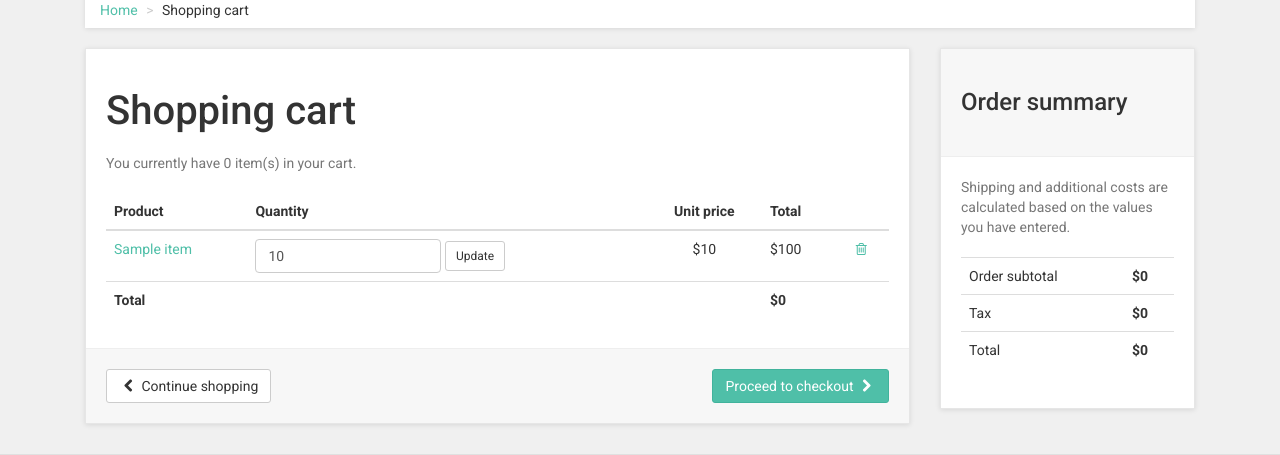
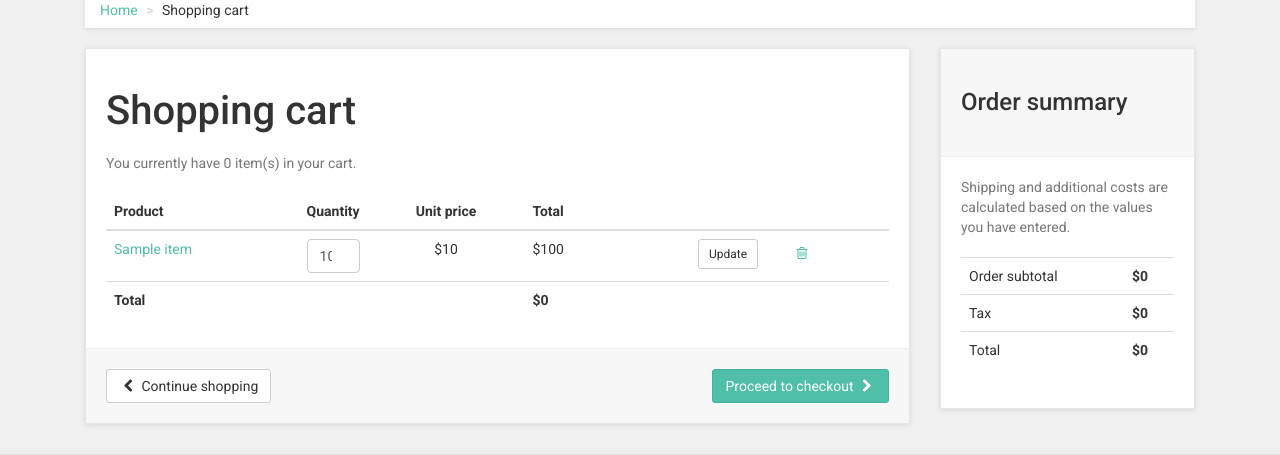
Before and after one commit to sirhanningfield/cart, a Laravel app: template resources/views/cart/cartIndex.blade.php in a window 1280 px wide. Shown: the part 151-606 px from the top of the page. Run offline with Laravel 8, Linux system fonts and the light colour scheme; the template is opened without the code that fills it: most values are stand-ins (such as "Sample title", 1, 10 or a date in 2020); settings files or empty folders that the repository lacks are supplied; some libraries are stand-ins or nearby versions.

Commit message:
changes cartindex.php view to move update button and bin

```diff
--- a/resources/views/cart/cartIndex.blade.php
+++ b/resources/views/cart/cartIndex.blade.php
@@ -39,24 +39,27 @@
 
 	                                    <td><a href="#">{{$item->name}}</a>
 	                                    </td>
-	                                    <td>
-                                        <div class="form-inline">
+	                                    <td width="8">
+
                                             {!!Form::open(['route'=>['item.update',$item->rowId],'method'=>'PUT'])!!}
-                                                <div class="form-group">
                                                     <input type="number" value="{{$item->qty}}" class="form-control" name="qty">
-                                                    <input type="submit" class="btn btn-default btn-sm" value="Update">
-                                                </div>
-    	                                    {!!Form::close()!!}
-                                        </div>
+
 	                                    </td>
 	                                    <td class="text-center">${{$item->price}}</td>
 
 	                                    <td>${{$item->price * $item->qty}}</td>
 
 	                                    <td class="text-center">
-		                        		    <a href="#"><i class="fa fa-trash-o"></i></a>
+                                            <div class="form-inline">
+                                                <div class="form-group">
+                                                    <input type="submit" class="btn btn-default btn-sm" value="Update">
+		                        		            <a href="#" class="bin-space"><i class="fa fa-trash-o"></i></a>
+                                                </div>
+                                            </div>
+
+
 	                                    </td>
-
+                                             {!!Form::close()!!}
                                 </tr>
                             @endforeach
                             </tbody>
```
